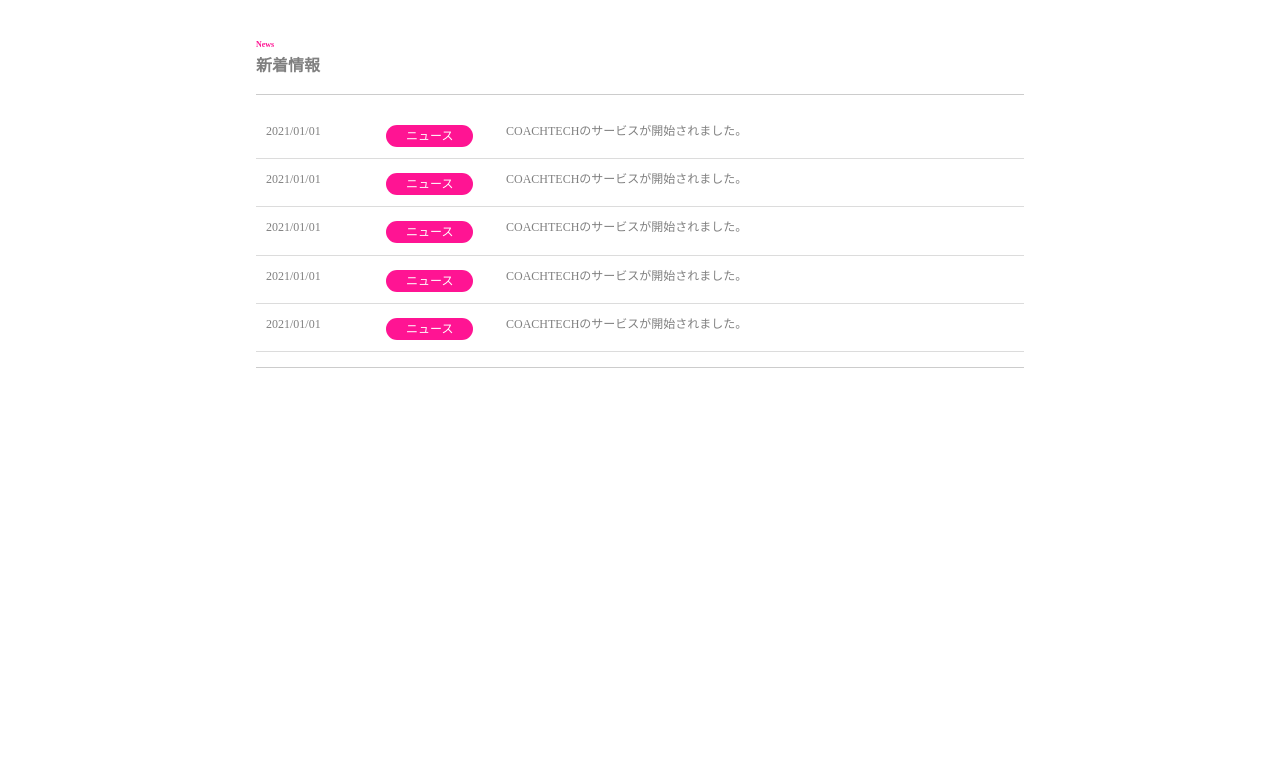
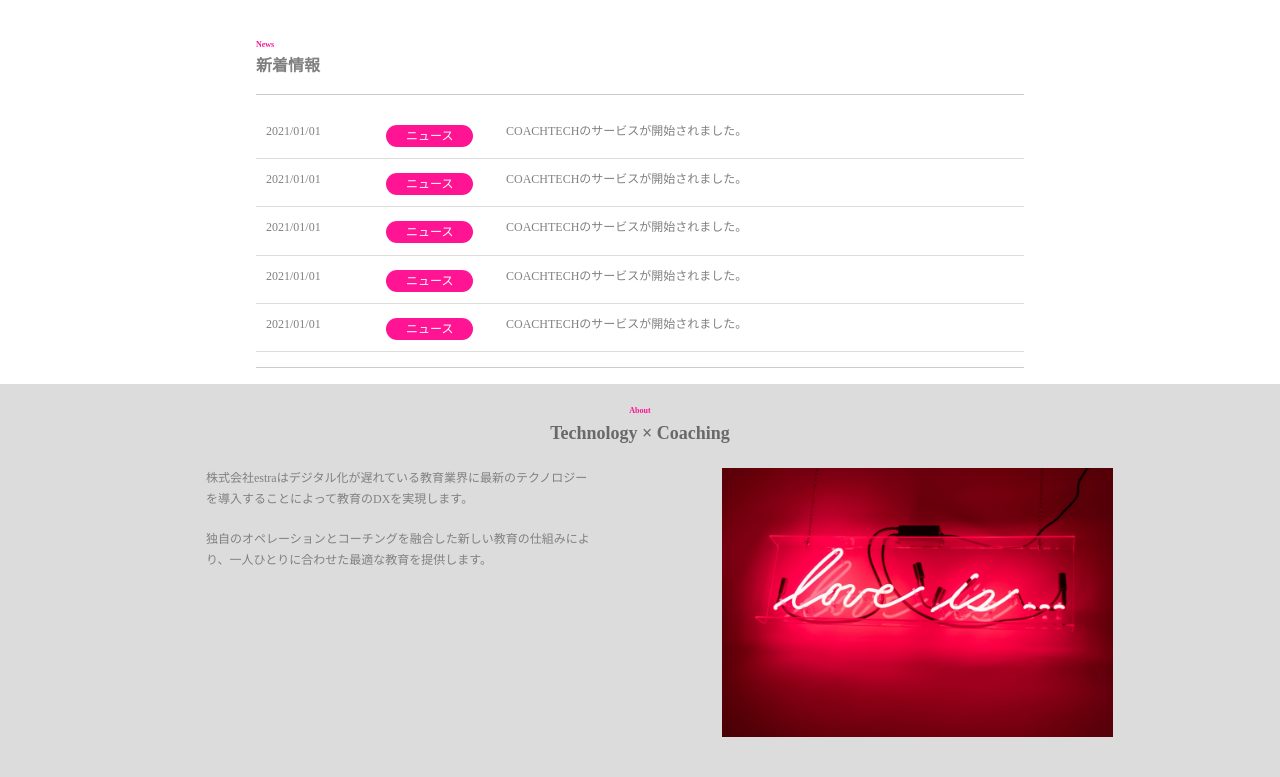
Before and after one commit to micci-micci/lp_exam, a plain HTML site: page index.html in a window 1280 px wide. Shown: the part 572-1349 px from the top of the page. Before the commit the page ends 956 px from the top, so only its background shows below. Drawn offline with Linux system fonts and the light colour scheme.

Commit message:
create about

```diff
--- a/css/style.css
+++ b/css/style.css
@@ -14,7 +14,7 @@ a {
 img {
   max-width: 100%;
 }
-/* home header */
+/* Home header */
 .home_header {
   display: flex;
   justify-content: space-between;
@@ -42,7 +42,7 @@ img {
 .home_menu a:hover {
   color: #FFE4E1;
 }
-/* main */
+/* Title */
 .firstview {
   position: relative;
   margin-bottom: 40px;
@@ -52,25 +52,25 @@ img {
   display: block;
   width: 60%;
 }
-.en_msg {
+.en_text {
   position: absolute;
   top: 20%;
   left: 20%;
   color: #FF1493;
   font-size: 40px;
 }
-.en_msg .growth {
+.en_text .growth {
   color: #48D1CC;
   font-size: 28px;
 }
-.jp_msg {
+.jp_text {
   position: absolute;
   top: 50%;
   left: 20%;
   color: #FF1493;
   font-size: 16px;
 }
-.jp_msg .growth {
+.jp_text .growth {
   color: #48D1CC;
   font-size: 16px;
 }
@@ -139,3 +139,45 @@ hr {
   color: #808080;
   font-size: 12px;
 }
+/* About */
+.about {
+  padding: 20px;
+  background-color: #DCDCDC;
+}
+.section_about {
+  color: #FF1493;
+  margin: 0 auto;
+  width: 60%;
+  font-size: 8px;
+  text-align: center;
+}
+.section_title p {
+  margin: 0;
+  width: 100%;
+  color: #696969;
+  text-decoration:;
+  font-size: 18px;
+  text-align: center;
+  font-weight: bold;
+}
+.flex {
+  margin: 20px 15%;
+  display: flex;
+  justify-content: space-between;
+}
+.about_text {
+  width: 50%;
+  padding-right: 10%;
+  flex-wrap: wrap;
+  color: #808080;
+  font-size: 12px;
+}
+.item_image {
+  width: 50%;
+}
+.flex img {
+  padding-left: 10%;
+  width: 100%;
+  height: 100%;
+  object-fit: cover;
+}
--- a/index.html
+++ b/index.html
@@ -25,8 +25,8 @@
     <div class="title">
       <div class="firstview">
         <img src="images/firstview.jpg" alt="firstview">
-        <h2 class="en_msg">Commit to the <span class="growth">growth</span><br> for everyone</h2>
-        <h2 class="jp_msg">全ての人の<span class="growth">成長</span>にコミットする</h2>
+        <h2 class="en_text">Commit to the <span class="growth">growth</span><br> for everyone</h2>
+        <h2 class="jp_text">全ての人の<span class="growth">成長</span>にコミットする</h2>
         <p class="since">Educational Technology Company<br>estra inc since 2019</p>
       </div>
       <h4 class="news">News</h4>
@@ -71,6 +71,22 @@
       </ul>
       <hr>
     </div>
+    <div class="about">
+      <div class="section_title">
+        <h4 class="section_about">About</h4>
+        <p>Technology × Coaching</p>
+      </div>
+      <div class="flex">
+        <p class="about_text">
+          株式会社estraはデジタル化が遅れている教育業界に最新のテクノロジーを導入することによって教育のDXを実現します。<br>
+          <br>
+          独自のオペレーションとコーチングを融合した新しい教育の仕組みにより、一人ひとりに合わせた最適な教育を提供します。
+        </p>
+        <div class="item_image">
+          <img src="images/about.jpg" alt="about">
+        </div>
+      </div>
+    </div>
   </div>
 </body>
 </html>
```
